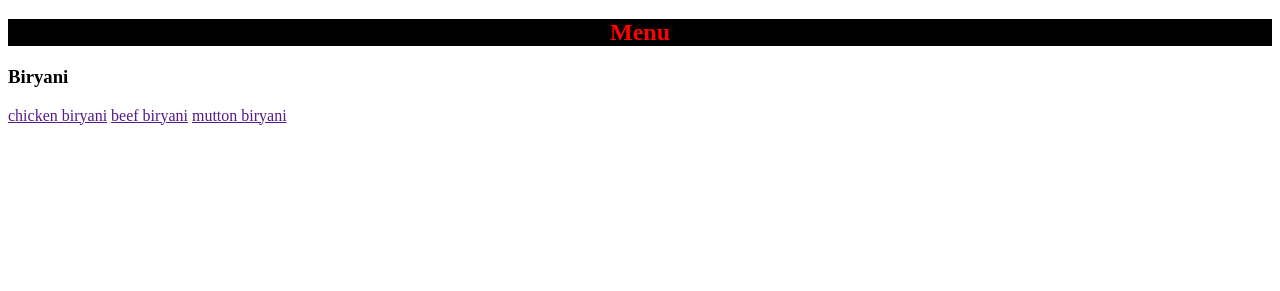
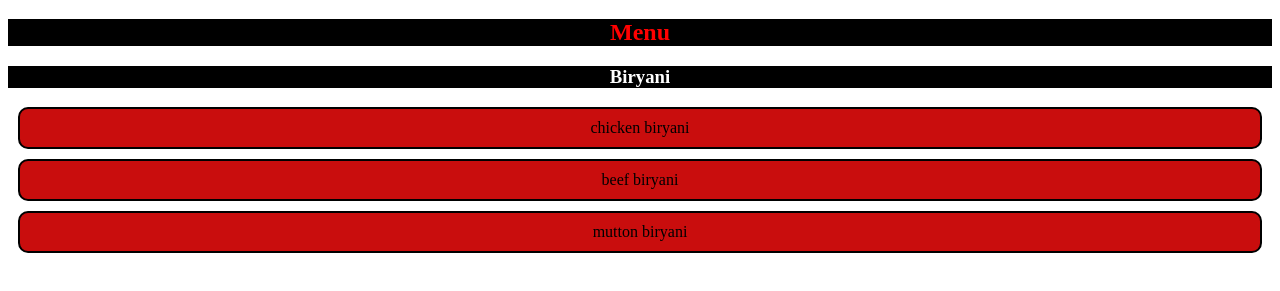
Before and after one commit to MuhammadSaad78611/assignment2, a plain HTML site: page index.html in a window 1280 px wide. Shown: the part 67-358 px from the top of the page. Drawn offline with Linux system fonts and the light colour scheme.

Commit message:
background color

```diff
--- a/index.html
+++ b/index.html
@@ -20,6 +20,21 @@
         h3{
             text-transform: capitalize;
             font-weight: 100px;
+            text-align: center;
+            background-color: black;
+            color: white;
+        }
+
+        a{
+            display: block;
+            text-decoration: none;
+            color: black;
+            background-color: rgb(201, 13, 13);
+            padding: 10px;
+            margin: 10px;
+            border: 2px solid black;
+            border-radius: 10px;
+            text-align: center;
         }
     </style>
 </head>
```
